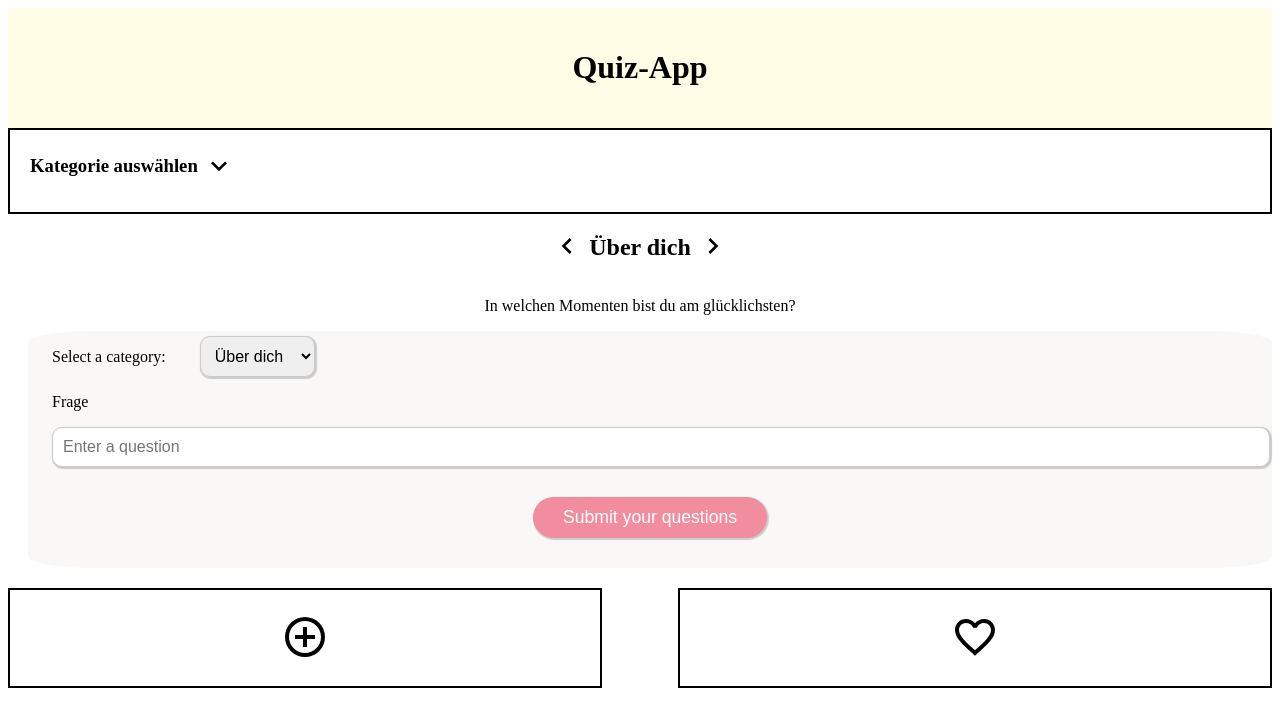
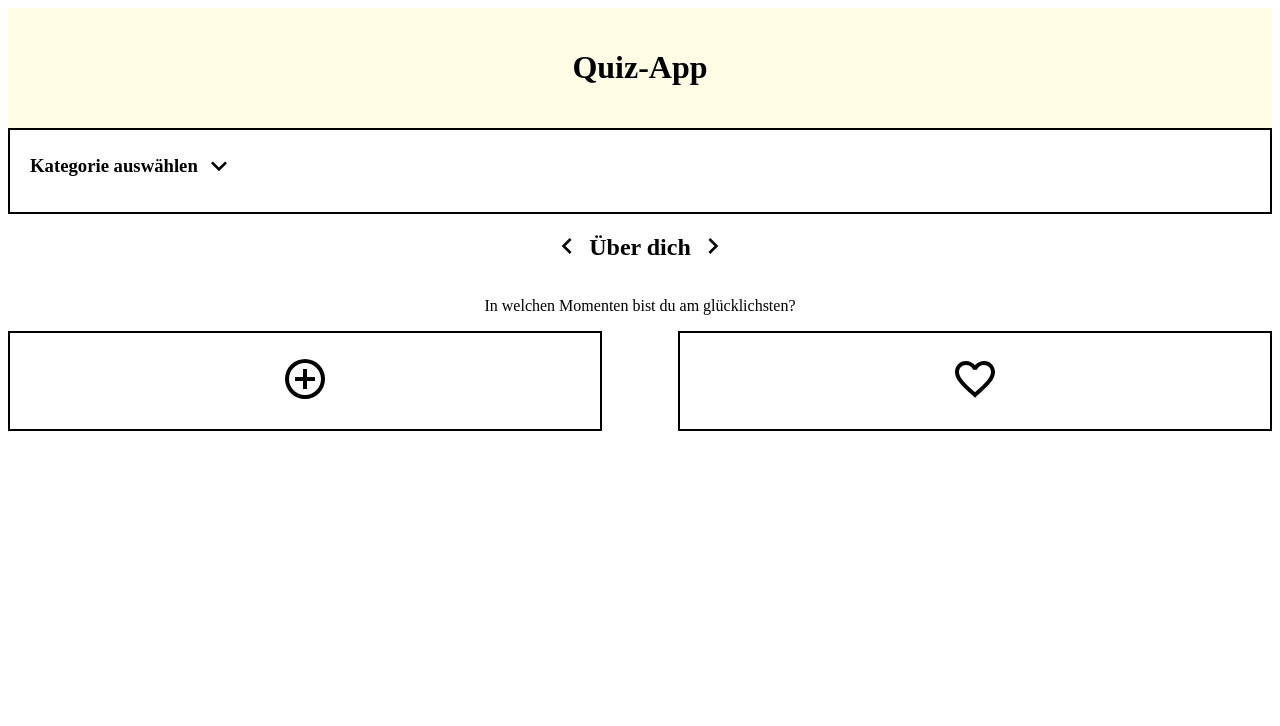
Before and after one commit to JivanaLipsewers/Capstone-90-Fragen-die-verbinden, a Next.js app: page / in a window 1280 px wide. Shown: the top 726 px of the page. Built offline with nearby package versions, Linux system fonts and the light colour scheme.

Commit message:
add Question

```diff
--- a/components/AddQuestion/index.js
+++ b/components/AddQuestion/index.js
@@ -57,14 +57,14 @@ export default function AddQuestion({ onCloseForm, onAddQuestion }) {
             <option value="Über mich">Über mich</option>
             <option value="Über uns">Über uns</option>
           </Select>
-          <label htmlFor="title">
+          <label htmlFor="question">
             <p>Frage</p>
             <Input
-              name="title"
+              name="question"
               type="text"
               minLength="5"
               maxLength="20"
-              id="title"
+              id="question"
               required
               placeholder="Enter a question"
             />
--- a/components/Navigation/index.js
+++ b/components/Navigation/index.js
@@ -6,18 +6,9 @@ export default function Navigation({
   currentQuestion,
   questions,
   setQuestions,
-  // setCurrentQuestionIndex,
+
   handleShowForm,
 }) {
-  // const handleToggleAdd = () => {
-  //   const updatedQuestions = questions.map((question) =>
-  //     question.id === currentQuestion.id
-  //       ? { ...question, isAdded: !question.isAdded }
-  //       : question
-  //   );
-  //   setQuestions(updatedQuestions);
-  // };
-
   const handleToggleFavorite = () => {
     const updatedQuestions = questions.map((question) =>
       question.id === currentQuestion.id
@@ -27,28 +18,27 @@ export default function Navigation({
     setQuestions(updatedQuestions);
   };
 
-  // const handlePrevQuestion = () => {
-  //   const newIndex = currentQuestionIndex - 1;
-  //   if (newIndex >= 0) {
-  //     setCurrentQuestionIndex(newIndex);
-  //   }
-  // };
-
-  // const handleNextQuestion = () => {
-  //   const newIndex = currentQuestionIndex + 1;
-  //   if (newIndex < questions.length) {
-  //     setCurrentQuestionIndex(newIndex);
-  //   }
-  // };
-
   return (
     <ButtonContainer>
       <ButtonBox>
-        <AddQuestionButton
+        {/* <AddQuestionButton
           // isAdded={currentQuestion.isAdded}
           // onToggleAdd={handleToggleAdd}
           onClick={handleShowForm}
-        />
+        /> */}
+        <PlusButton onClick={handleShowForm}>
+          {/* {isAdded ? (
+            <svg viewBox="0 0 24 24" width="48" height="48">
+              <title>plus</title>
+              <path d="M17,13H13V17H11V13H7V11H11V7H13V11H17M12,2A10,10 0 0,0 2,12A10,10 0 0,0 12,22A10,10 0 0,0 22,12A10,10 0 0,0 12,2Z" />
+            </svg>
+          ) : ( */}
+          <svg viewBox="0 0 24 24" width="48" height="48">
+            <title>plus-outline</title>
+            <path d="M12,20C7.59,20 4,16.41 4,12C4,7.59 7.59,4 12,4C16.41,4 20,7.59 20,12C20,16.41 16.41,20 12,20M12,2A10,10 0 0,0 2,12A10,10 0 0,0 12,22A10,10 0 0,0 22,12A10,10 0 0,0 12,2M13,7H11V11H7V13H11V17H13V13H17V11H13V7Z" />
+          </svg>
+          {/* )} */}
+        </PlusButton>
       </ButtonBox>
       <ButtonBox>
         <FavoriteButton
--- a/pages/_app.js
+++ b/pages/_app.js
@@ -107,6 +107,7 @@ export default function App() {
   const [questions, setQuestions] = useState(initialQuestions);
   const [currentQuestionIndex, setCurrentQuestionIndex] = useState(0);
   const [selectedCategories, setSelectedCategories] = useState([]);
+  const [showForm, setShowForm] = useState(false);
 
   function handlePrevQuestion() {
     if (currentQuestionIndex >= 1) {
@@ -140,26 +141,25 @@ export default function App() {
 
   //////////
   // const [projectList, setProjectList] = useState(initialProjects);
-  const [showForm, setShowForm] = useState(true);
 
   const handleShowForm = () => {
     setShowForm(!showForm);
   };
 
-  function handleAddProject(newProject) {
-    const updatedProjectList = [
-      { id: String(projectList.length + 1), ...newProject },
-      ...projectList,
-    ];
-    setProjectList(updatedProjectList);
-  }
+  // function handleAddProject(newProject) {
+  //   const updatedProjectList = [
+  //     { id: String(projectList.length + 1), ...newProject },
+  //     ...projectList,
+  //   ];
+  //   setProjectList(updatedProjectList);
+  // }
 
   const handleCloseForm = () => {
     setShowForm(false);
   };
 
   function handleAddQuestion(newQuestion) {
-    setQuestions([{ newQuestion }, ...initialQuestions]);
+    setQuestions([newQuestion, ...initialQuestions]);
   }
 
   ///////
@@ -177,7 +177,13 @@ export default function App() {
         onPrevQuestion={handlePrevQuestion}
         onNextQuestion={handleNextQuestion}
       />
-      {showForm && <AddQuestion onAddQuestion={handleAddQuestion} />}
+      {showForm && (
+        <AddQuestion
+          onAddQuestion={handleAddQuestion}
+          onShowForm={handleShowForm}
+          onCloseForm={handleCloseForm}
+        />
+      )}
       <Navigation
         currentQuestion={currentQuestion}
         questions={questions}
```
